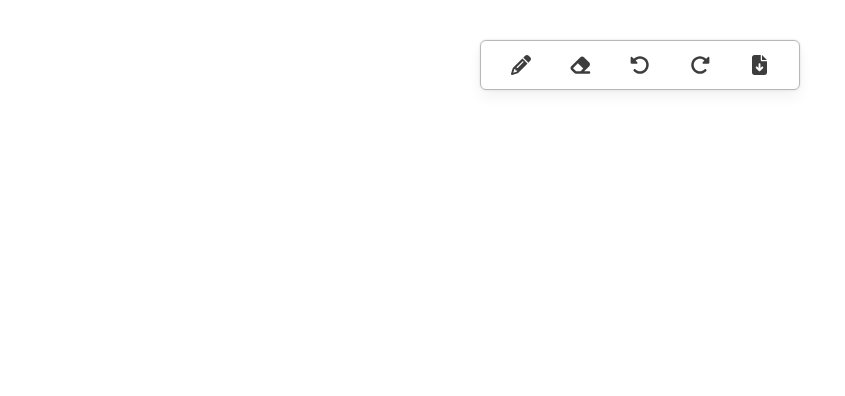
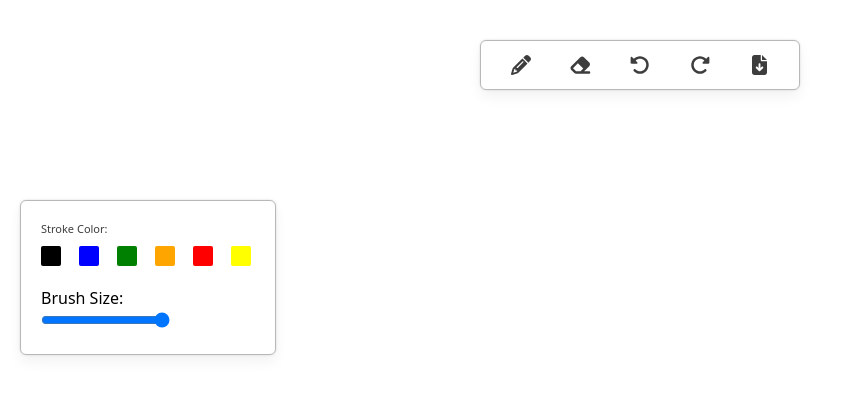
Before and after one commit to 9Yogesh9/drawing_tool, a Next.js app: page / in a window 1280 px wide. Shown: the top 396 px of the page, without its empty margins (0-845 px from the left). Built offline with nearby package versions, Linux system fonts and the light colour scheme.

Commit message:
Toolbox config

```diff
--- /dev/null
+++ b/src/components/Toolbox/index.js
@@ -0,0 +1,31 @@
+import styles from './index.module.css';
+import {COLORS} from '@/constants';
+
+const ToolBox = () => {
+    const updateBrushSize = () => {
+
+    }
+    return (
+        <div className={styles.toolboxContainer}>
+            <div className={styles.toolItem}>
+                <h4 className={styles.toolText}>Stroke Color:</h4>
+                <div className={styles.itemContainer}>
+                    <div className={styles.colorBox} style={{backgroundColor: COLORS.BLACK}}/>
+                    <div className={styles.colorBox} style={{backgroundColor: COLORS.BLUE}}/>
+                    <div className={styles.colorBox} style={{backgroundColor: COLORS.GREEN}}/>
+                    <div className={styles.colorBox} style={{backgroundColor: COLORS.ORANGE}}/>
+                    <div className={styles.colorBox} style={{backgroundColor: COLORS.RED}}/>
+                    <div className={styles.colorBox} style={{backgroundColor: COLORS.YELLOW}}/>
+                </div>
+            </div>
+            <div>
+                <h4 className={styles.toolText}>Brush Size:</h4>
+                <div className={styles.itemContainer}>
+                    <input type="range" min={1} max={10} step={1} onChange={updateBrushSize} />
+                </div>
+            </div>
+        </div>
+    );
+}
+
+export default ToolBox;
--- /dev/null
+++ b/src/components/Toolbox/index.module.css
@@ -0,0 +1,29 @@
+.toolboxContainer{
+    @apply p-5 absolute top-1/4 left-5 w-64 rounded-md;
+    box-shadow: theme('colors.shadow1');
+    border: 1px solid theme('colors.border1');
+    background-color: theme('colors.background1');
+
+    .toolItem{
+        @apply mb-5;
+
+        .toolText{
+            font-size: 11px;
+            color:theme('colors.text1');
+        }
+
+        .itemContainer{
+            @apply flex justify-between mt-2;
+
+            .colorBox{
+                @apply h-5 w-5 mr-1 rounded-sm cursor-pointer;
+
+                &:hover, &.active{
+                    border: 1.5px solid theme('colors.border2');
+                    box-shadow: theme('colors.shadow2');
+                }
+            }
+        }
+    }
+
+}
--- /dev/null
+++ b/src/constants.js
@@ -0,0 +1,19 @@
+const COLORS = {
+    BLACK: 'black',
+    RED: 'red',
+    GREEN: 'green',
+    BLUE: 'blue',
+    ORANGE: 'orange',
+    YELLOW: 'yellow',
+    WHITE: 'white'
+}
+
+const MENU_ITEMS = {
+    PENCIL: 'PENCIL',
+    ERASER: 'ERASER',
+    UNDO: 'UNDO',
+    REDO: 'REDO',
+    DOWNLOAD: 'DOWNLOAD'
+}
+
+export {COLORS, MENU_ITEMS}
--- a/src/pages/index.js
+++ b/src/pages/index.js
@@ -1,7 +1,11 @@
 import Menu from '../components/Menu/index';
+import ToolBox from '../components/Toolbox/index';
 
 export default function Home() {
   return (
-    <Menu />
+    <>
+      <Menu />
+      <ToolBox />
+    </>
   )
 }
```
